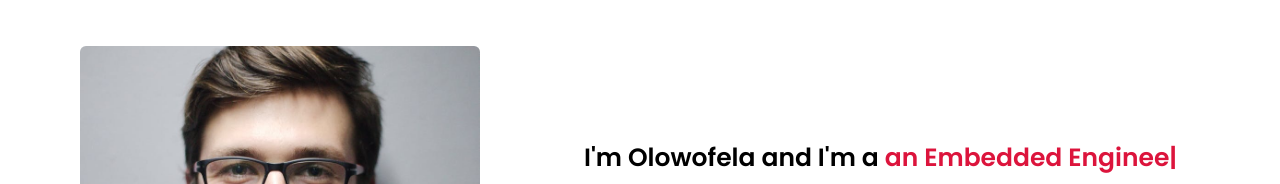
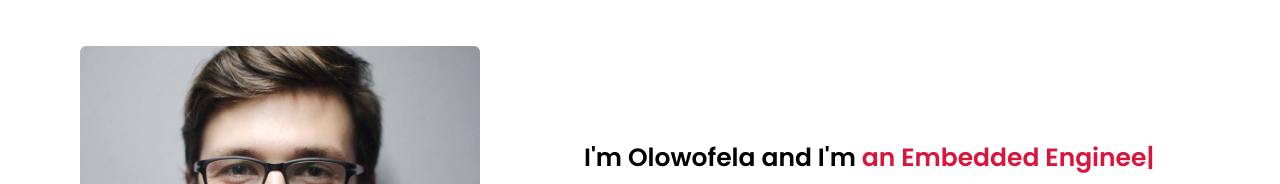
Before and after one commit to olowo-coder/Models, a plain HTML site: page index.html in a window 1280 px wide. Shown: the part 980-1164 px from the top of the page. Drawn offline with nearby package versions, Linux system fonts and the light colour scheme.

Commit message:
Update index.html

```diff
--- a/index.html
+++ b/index.html
@@ -56,7 +56,7 @@
                     <img src="images/profile-1.jpeg" alt="">
                 </div>
                 <div class="column right">
-                    <div class="text">I'm Olowofela and I'm a <span class="typing-2"></span></div>
+                    <div class="text">I'm Olowofela and I'm <span class="typing-2"></span></div>
                     <p>Highly motivated and result-oriented developer and engineer. Excellence technical and communication
                         skills, organised and analytical. Proficient in using wide variety of technologies, frameworks, embedded
                         software platform and tools to provide high quality and scalable applications</p>
```
